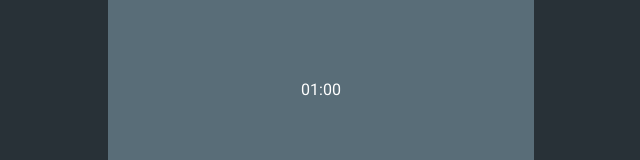
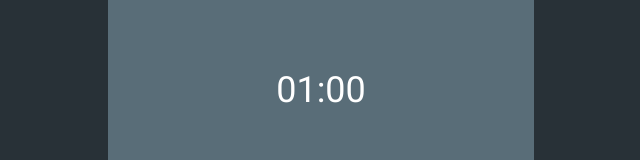
Before and after one commit to lstuartfry/next-timer-app, a Next.js app: page / in a window 1280 px wide. Shown: the part 310-470 px from the top of the page, without its empty margins (319-959 px from the left). Built offline with nearby package versions, Linux system fonts and the light colour scheme.

Commit message:
adds ability to manually set the timer via keyboard

```diff
--- a/src/app/page.tsx
+++ b/src/app/page.tsx
@@ -1,21 +1,32 @@
 "use client";
 
 import Timer from "@/components/Timer";
-import { useState } from "react";
+import { useCallback, useState } from "react";
 
 export default function App() {
+  const time = new Date();
+
   // default the timer to 60 seconds.
-  const time = new Date();
   time.setSeconds(time.getSeconds() + 60);
 
   const [timer, setTimer] = useState<Date>(time);
+
+  const handleChange = useCallback(
+    ({ minutes, seconds }: { minutes: number; seconds: number }) => {
+      const newTime = new Date();
+      newTime.setMinutes(newTime.getMinutes() + minutes);
+      newTime.setSeconds(newTime.getSeconds() + seconds);
+      setTimer(newTime);
+    },
+    [],
+  );
 
   return (
     <main className="flex h-screen min-h-screen items-center justify-center bg-dark-gray-800 font-roboto text-white">
       <div className="flex h-2/3 w-1/3 min-w-[300px] flex-col overflow-hidden rounded-md bg-red-50">
         <div className="flex justify-center bg-dark-gray-700 py-6">Timer</div>
         <div className="flex flex-1 items-center justify-center bg-dark-gray-500">
-          <Timer expiryTimestamp={timer} />
+          <Timer expiryTimestamp={timer} onChange={handleChange} />
         </div>
         <div className="flex justify-center bg-dark-gray-500 px-4 py-6">
           footer
--- a/src/components/Timer.tsx
+++ b/src/components/Timer.tsx
@@ -1,20 +1,45 @@
 "use client";
 
+import { useEffect } from "react";
 import { useTimer } from "react-timer-hook";
 import InputMask from "react-input-mask";
 
-export default function Timer({ expiryTimestamp }: { expiryTimestamp: Date }) {
-  const { seconds, minutes } = useTimer({
+interface Props {
+  expiryTimestamp: Date;
+  onChange: ({
+    minutes,
+    seconds,
+  }: {
+    minutes: number;
+    seconds: number;
+  }) => void;
+}
+
+export default function Timer({ expiryTimestamp, onChange }: Props) {
+  const { seconds, minutes, pause, restart } = useTimer({
     expiryTimestamp,
     autoStart: false,
   });
 
+  // reset the timer every time the expiryTimestamp is updated
+  useEffect(() => {
+    restart(expiryTimestamp, false);
+  }, [expiryTimestamp, restart]);
+
+  // parse the masked input prior to invoking the 'onChange' callback
+  const handleChange = (e: React.ChangeEvent<HTMLInputElement>) => {
+    const [minutes, seconds] = e.target.value.split(":");
+    onChange({ minutes: Number(minutes), seconds: Number(seconds) });
+  };
+
+  // format the value to match the desired input mask
   const formattedValue = `${minutes > 9 ? minutes : `0${minutes}`}${seconds > 9 ? seconds : `0${seconds}`}`;
 
   return (
     <InputMask
-      className="bg-transparent text-center"
+      className="bg-transparent text-center text-4xl"
       mask="99:99"
+      onChange={handleChange}
       value={formattedValue}
     />
   );
```
